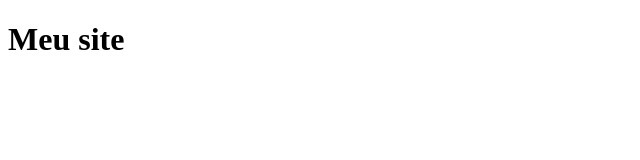
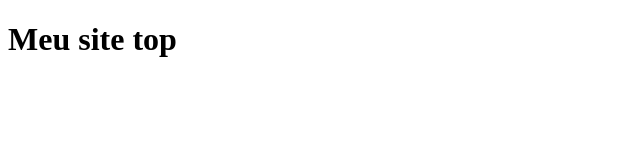
Before and after one commit to danilovcouto100/teste1, a plain HTML site: page index.html in a window 1280 px wide. Shown: the full height of the page, 0-640 px from the left. Drawn offline with Linux system fonts and the light colour scheme.

Commit message:
alterando titulo do site

```diff
--- a/index.html
+++ b/index.html
@@ -6,6 +6,6 @@
     <title>Document</title>
 </head>
 <body>
-    <h1>Meu site</h1>
+    <h1>Meu site top</h1>
 </body>
 </html>
```
